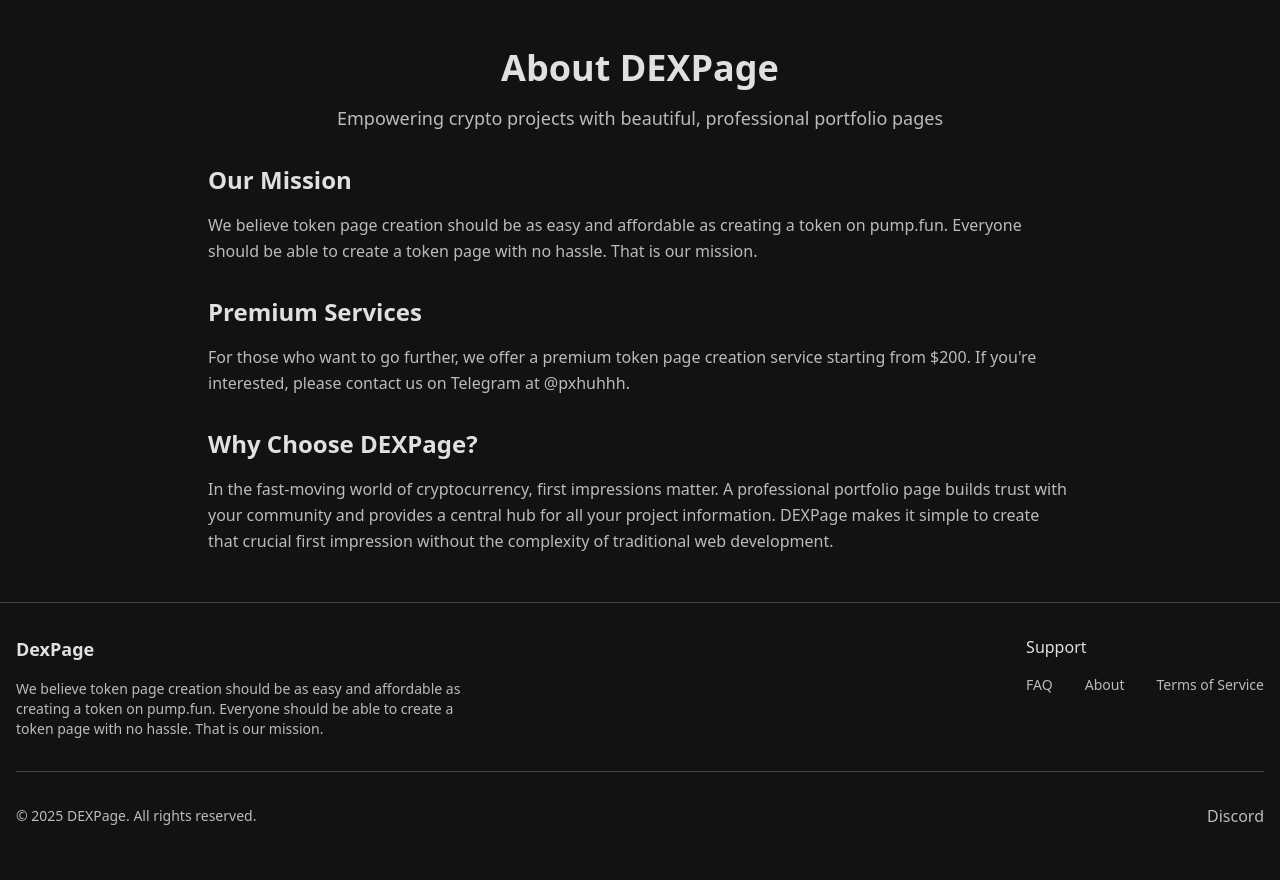
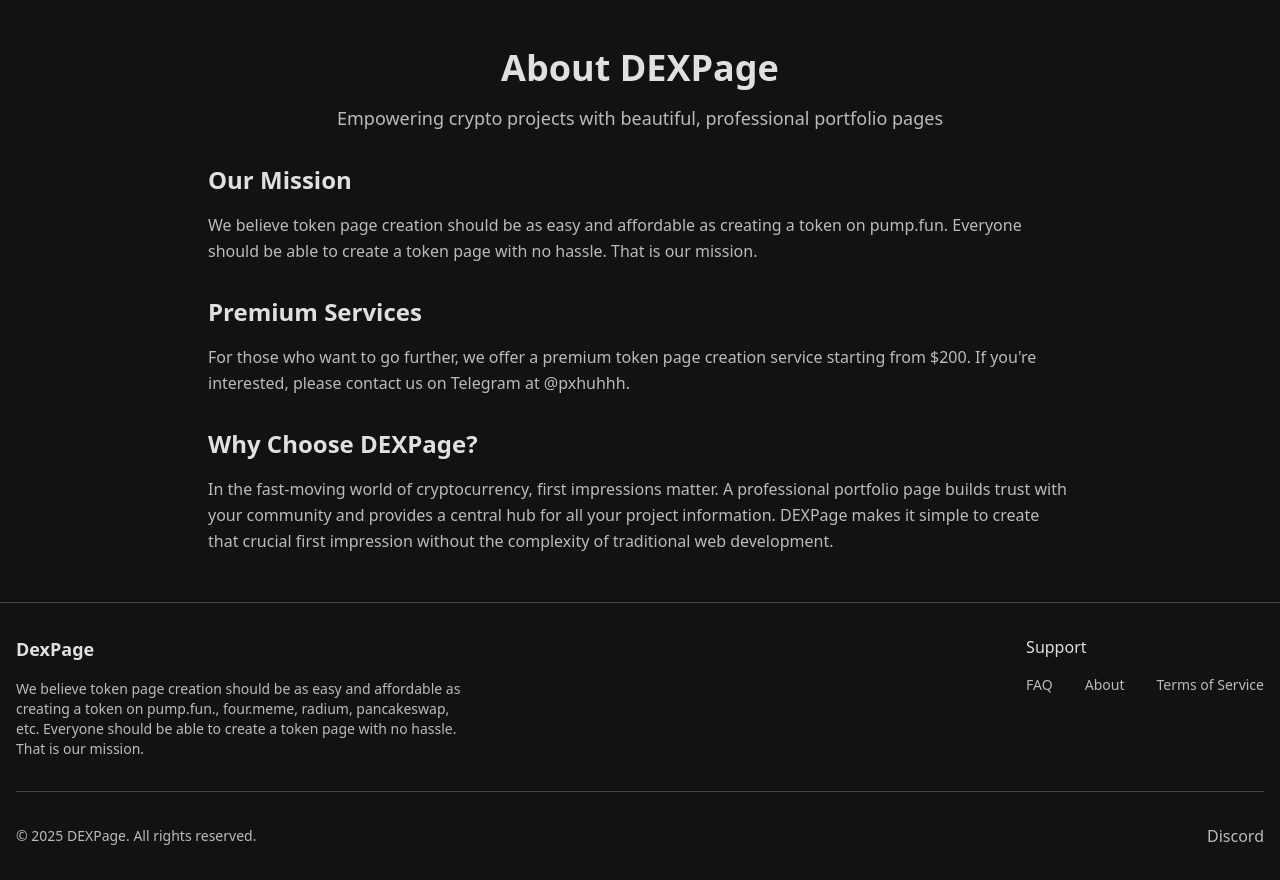
Before and after one commit to Styfal/pumpweb, a Next.js app: page /about in a window 1280 px wide. Built offline with nearby package versions, Linux system fonts and the light colour scheme.

Commit message:
footer fix

```diff
--- a/components/footer.tsx
+++ b/components/footer.tsx
@@ -8,7 +8,7 @@
           <div className="mb-6 md:mb-0 md:max-w-md">
             <h3 className="font-semibold text-lg mb-4">DexPage</h3>
             <p className="text-muted-foreground text-sm">
-              We believe token page creation should be as easy and affordable as creating a token on pump.fun.
+              We believe token page creation should be as easy and affordable as creating a token on pump.fun., four.meme, radium, pancakeswap, etc.
               Everyone should be able to create a token page with no hassle. That is our mission.
             </p>
           </div>
```
